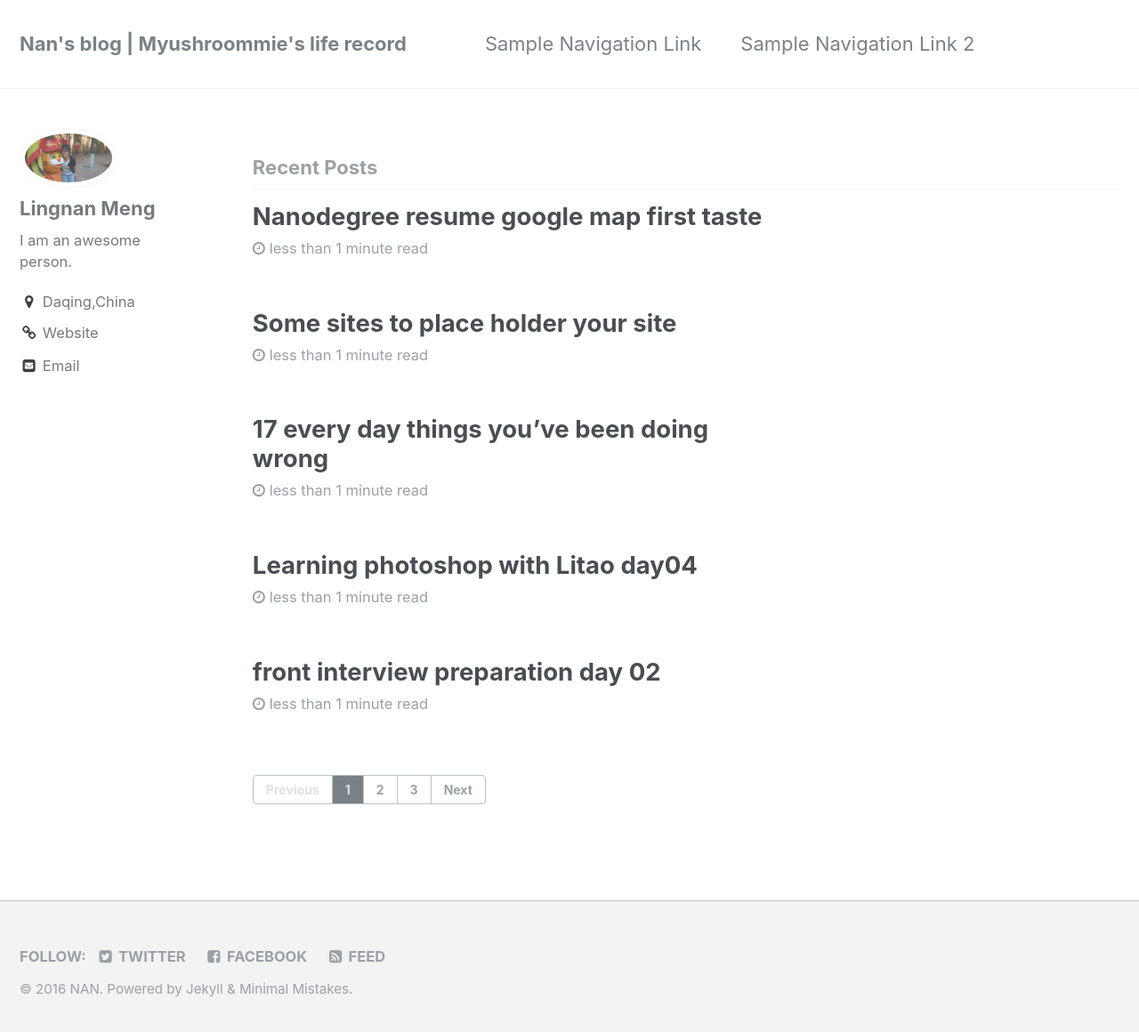
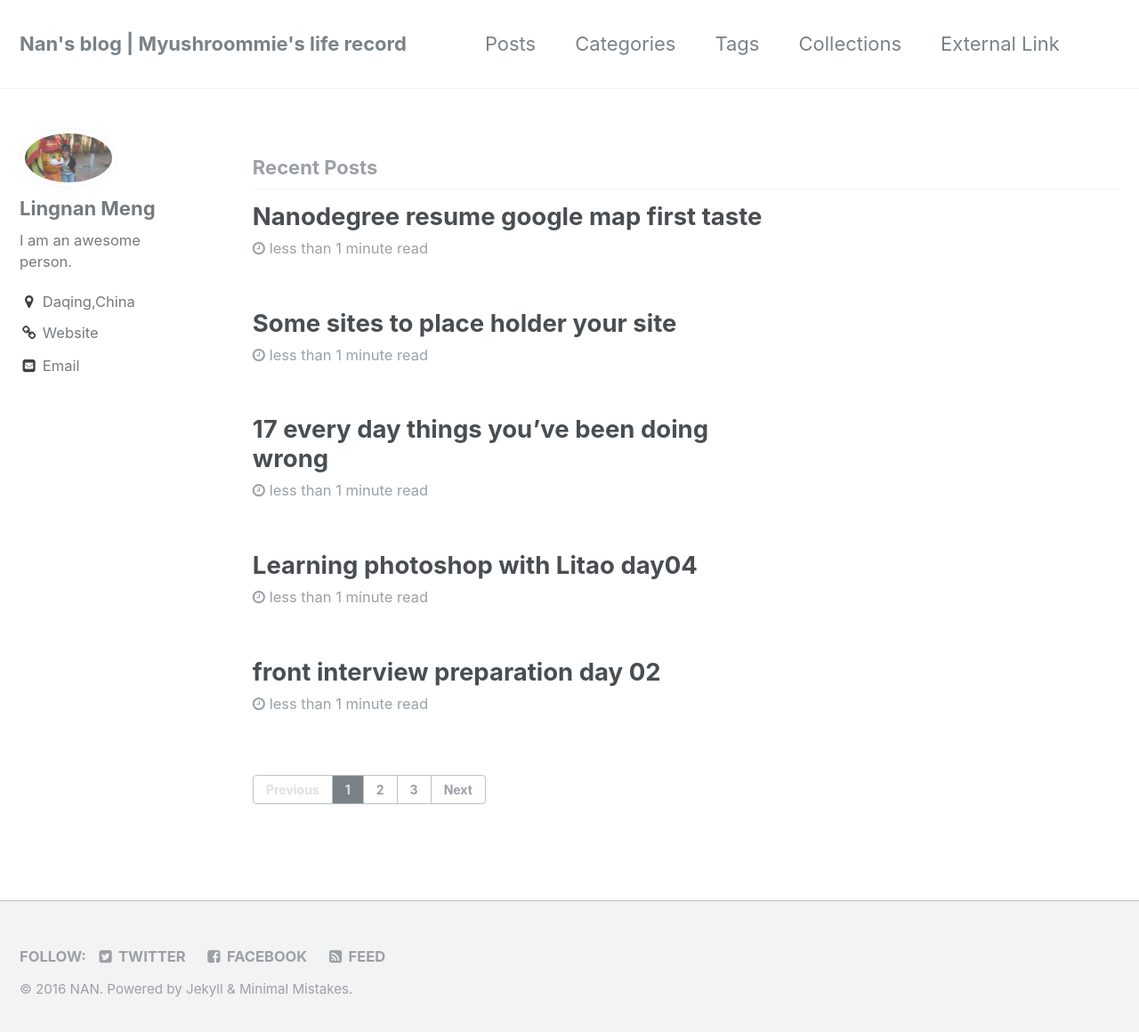
Before and after one commit to mushroommie/try-for-github-pages, a Jekyll site: the page built from index.html, in a window 1280 px wide and 1168 px high. Shown: the top 1160 px of the window at 89% size. Built offline with Jekyll 4.4.1, drawn with Linux system fonts in a browser that asks for light colours; the list of posts is cut into pages by our own code.

Commit message:
update navigation.yml

```diff
--- a/_data/navigation.yml
+++ b/_data/navigation.yml
@@ -1,7 +1,16 @@
 # main links links
 main:
-  - title: "Sample Navigation Link"
-    url: https://mmistakes.github.io/minimal-mistakes/docs/navigation/
+  - title: "Posts"
+    url: /year-archive/
 
-  - title: "Sample Navigation Link 2"
-    url: /
+  - title: "Categories"
+    url: /categories/
+
+  - title: "Tags"
+    url: /tags/
+
+  - title: "Collections"
+    url: /collection-archive/
+
+  - title: "External Link"
+    url: https://google.com
```
